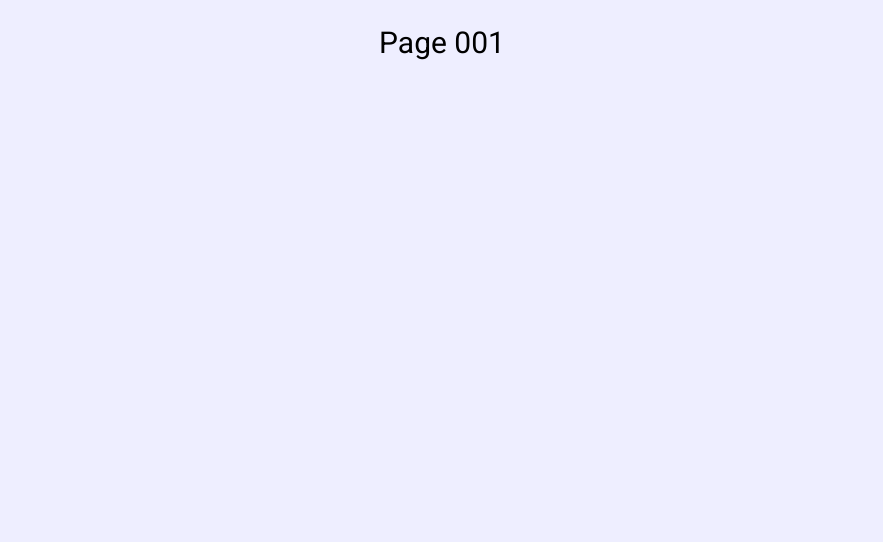
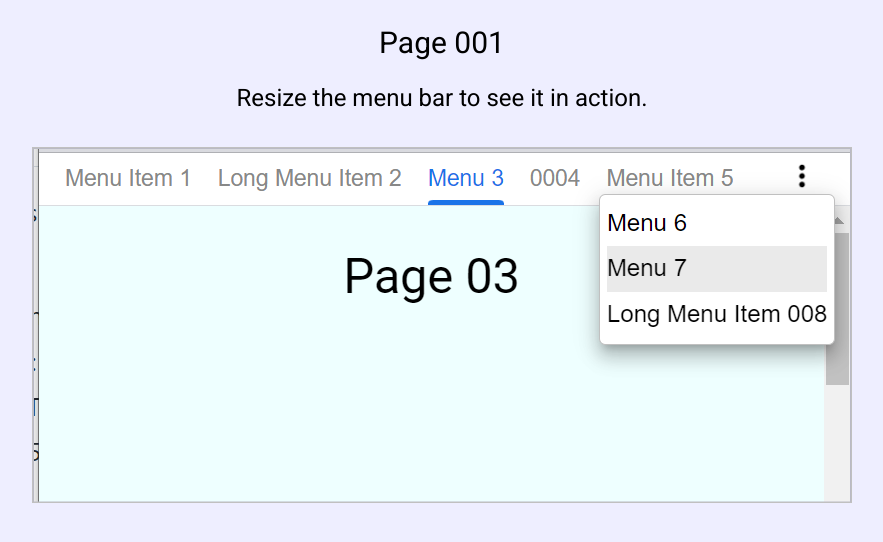
Before and after one commit to uspnick/ResponsiveMenuBar, a plain HTML site: page 01.html in a window 1280 px wide. Shown: the top 542 px of the page, without its empty margins (198-1081 px from the left). Drawn offline with nearby package versions, Linux system fonts and the light colour scheme.

Commit message:
Update 01.html

```diff
--- a/01.html
+++ b/01.html
@@ -1,11 +1,20 @@
-<html>
-<head>
+<html><head>
     <meta charset="UTF-8">
     <script src="https://code.jquery.com/jquery-3.6.0.min.js"></script>
-    <link rel="stylesheet" href="https://fonts.googleapis.com/css2?family=Roboto:wght@300;400;500;700&display=swap">
+    <link rel="stylesheet" href="https://fonts.googleapis.com/css2?family=Roboto:wght@300;400;500;700&amp;display=swap">
     <link rel="stylesheet" href="common.css" type="text/css">
     <script src="common.js"></script>
 </head>
 <body>
-<div style='height:2000px;background-color:#EEEEFF;font-size:30px;text-align:center;padding:25px;'> Page 001 </div>
-</body></html
+<div style="height:2000px;background-color:#EEEEFF;font-size:30px;text-align:center;padding:25px;">
+  Page 001
+
+<p dir="auto" style="
+  font-size: 24px;
+">Resize the menu bar to see it in action.</p><div style="
+  margin-top: 35px;
+">
+<img src="menu.html.png" alt="The menu.html in the browser" style="max-width: 100%;border: 0.1px solid silver;">
+</div>
+</div>
+</body></html>
```
